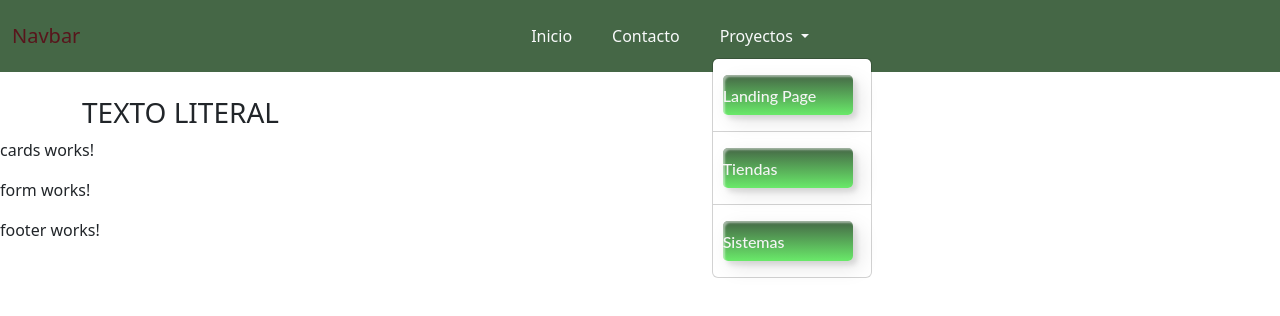
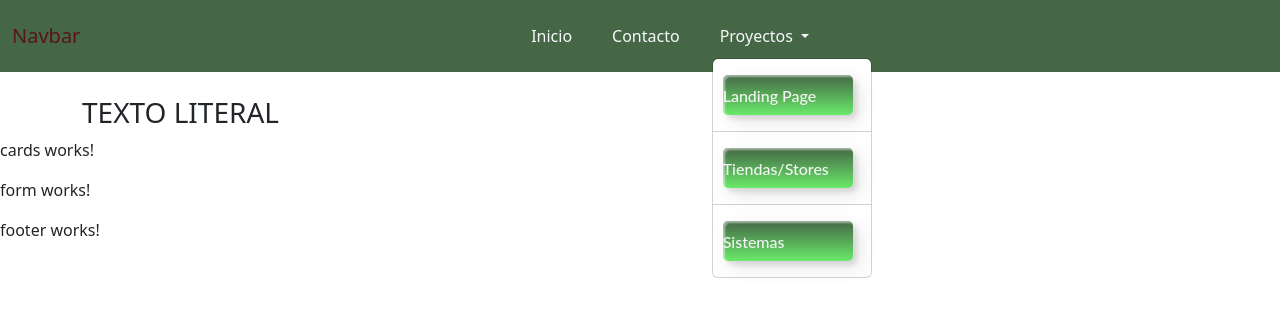
Before and after one commit to benjapaz57/idea-portfolio-1, an Angular app: page / in a window 1280 px wide. Both pictures are taken after a click on the button "Proyectos". Shown: the top 316 px of the page. Built offline with nearby package versions, Linux system fonts and the light colour scheme.

Commit message:
test slack github

```diff
--- a/src/app/components/navbar/navbar.component.html
+++ b/src/app/components/navbar/navbar.component.html
@@ -19,7 +19,7 @@
             <ul class="dropdown-menu">
               <li><a class="dropdown-item my-2 custom-btn btn-7" href="#">Landing Page</a></li>
               <li><hr class="dropdown-divider"></li>
-              <li><a class="dropdown-item my-2 custom-btn btn-7" href="#">Tiendas</a></li>
+              <li><a class="dropdown-item my-2 custom-btn btn-7" href="#">Tiendas/Stores</a></li>
               <li><hr class="dropdown-divider"></li>
               <li><a class="dropdown-item my-2 custom-btn btn-7" href="#">Sistemas</a></li>
             </ul>
```
